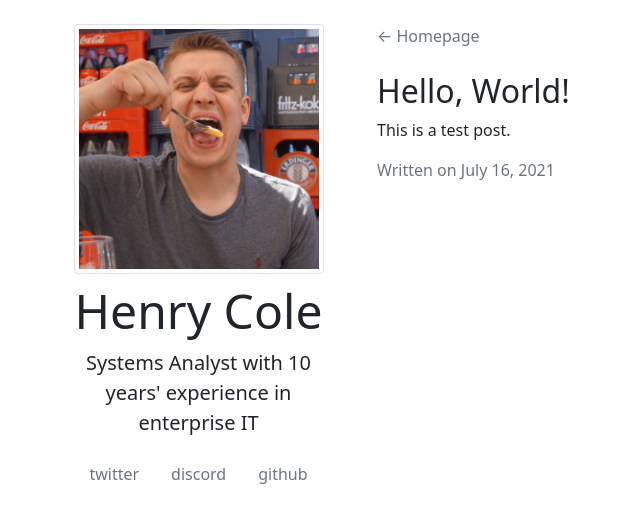
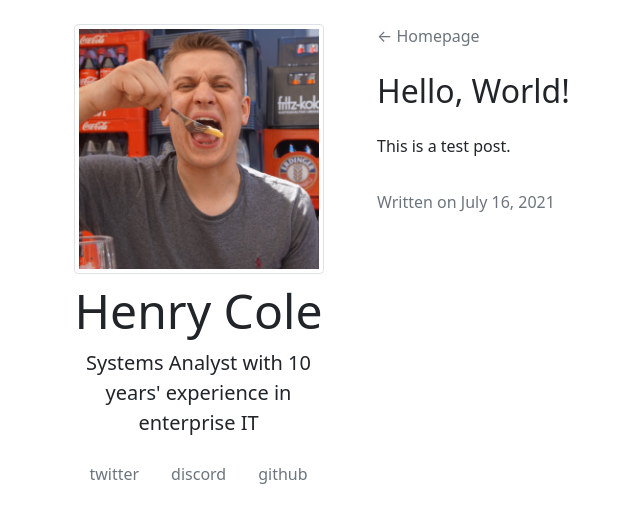
Before and after one commit to hcuk94/henry-personal-website, a Jekyll site: the page built from _posts/2021-07-16-Hello-World.md, in a window 1280 px wide. Shown: the top 523 px of the page, without its empty margins (14-654 px from the left). Built offline with Jekyll 4.4.1, drawn with Linux system fonts in a browser that asks for light colours.

Commit message:
more efforts

```diff
--- a/_layouts/post.html
+++ b/_layouts/post.html
@@ -1,9 +1,9 @@
 ---
 layout: default
 ---
-<div class="row blog-post">
+<div class="row">
     <a href="/" class="text-muted text-decoration-none">← Homepage</a>
     <h2 class="mt-4">{{ page.title }}</h2>
-    {{ content }}
+    <p>{{ content }}</p>
     <p class="text-muted">Written on {{ page.date | date: "%B %e, %Y" }}</p>
 </div>
```
